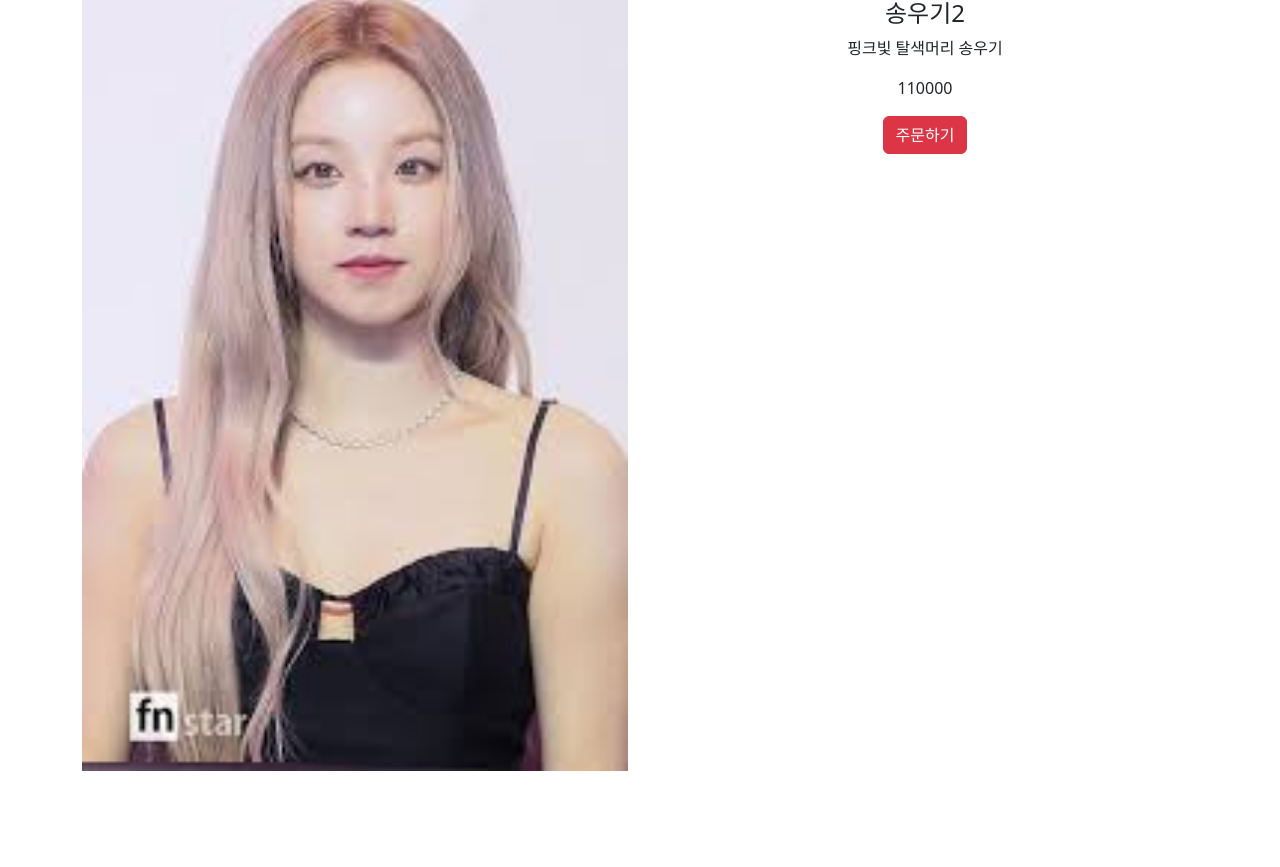
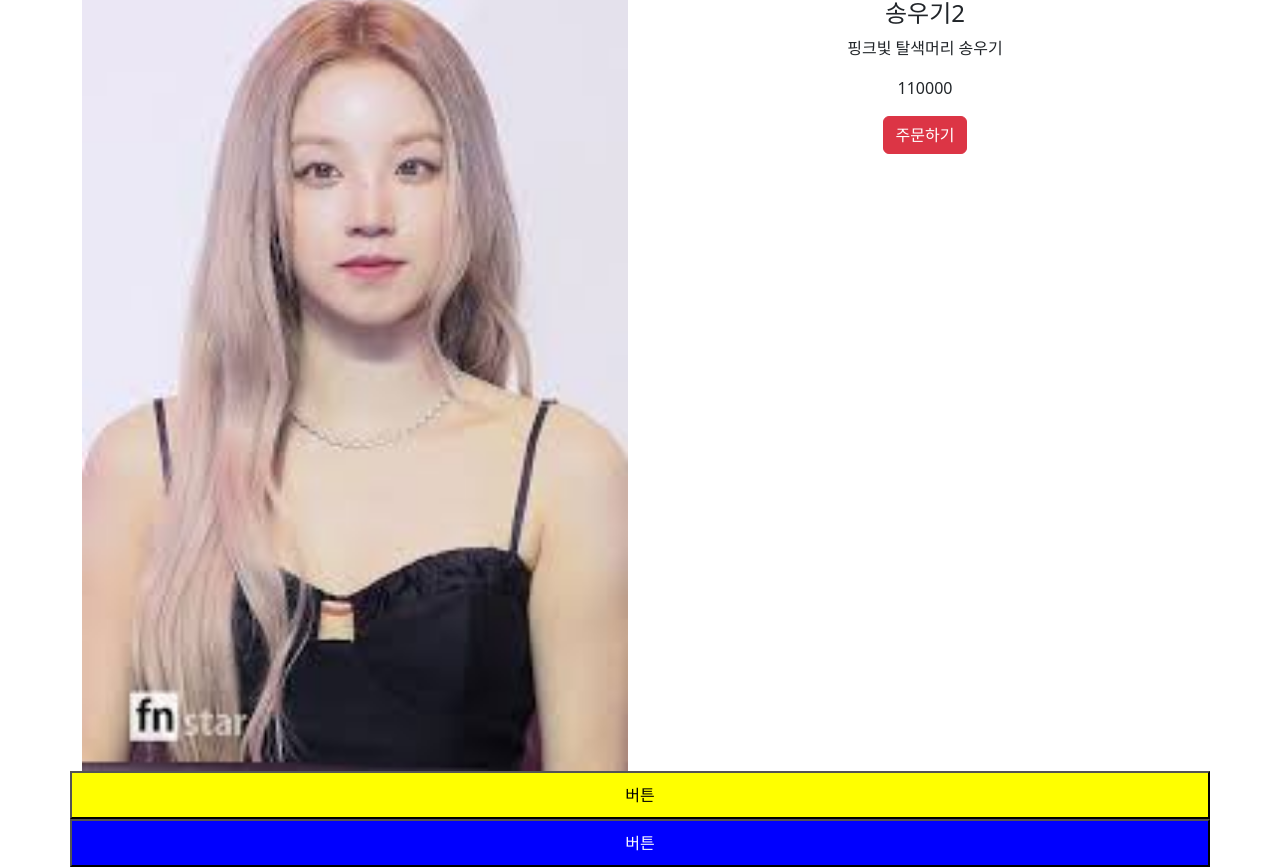
Before and after one commit to Meerkat1030/React2, a React (Create React App) app: page /detail/1 in a window 1280 px wide. Shown: the part 105-972 px from the top of the page. Before the commit the page ends 876 px from the top, so only its background shows below. Built offline with nearby package versions, Linux system fonts and the light colour scheme.

Commit message:
[COMMIT] 03/08 commit React styled-components 연습

```diff
--- a/package.json
+++ b/package.json
@@ -12,6 +12,7 @@
     "react-dom": "^18.2.0",
     "react-router-dom": "^6.22.3",
     "react-scripts": "5.0.1",
+    "styled-components": "^6.1.8",
     "web-vitals": "^2.1.4"
   },
   "scripts": {
--- a/src/pages/Detail.js
+++ b/src/pages/Detail.js
@@ -1,6 +1,13 @@
 import React from "react";
 import {useParams} from "react-router-dom";
+import styled from "styled-components";
 
+let YellowBtn = styled.button`
+// css 작성
+    background: ${props => props.bg};
+    color : ${props => props.bg == 'blue' ? 'white' : 'black'};
+    padding: 10px;
+`
 function Detail(props){
     let {id} = useParams();
     let findItem = props.items.find(function (x){
@@ -19,6 +26,9 @@
                     <p>{props.items[id].price}</p>
                     <button className="btn btn-danger">주문하기</button>
                 </div>
+
+                <YellowBtn bg = "yellow">버튼</YellowBtn>
+                <YellowBtn bg = "blue">버튼</YellowBtn>
             </div>
         </div>
     )
```
Also changed, not shown: src/Detail.module.css (added), 1 other file (tests, documents, lock files or other folders).
